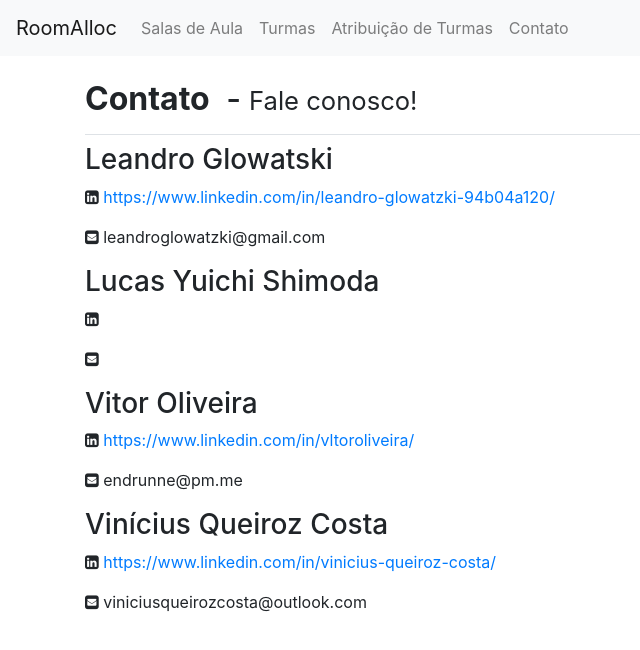
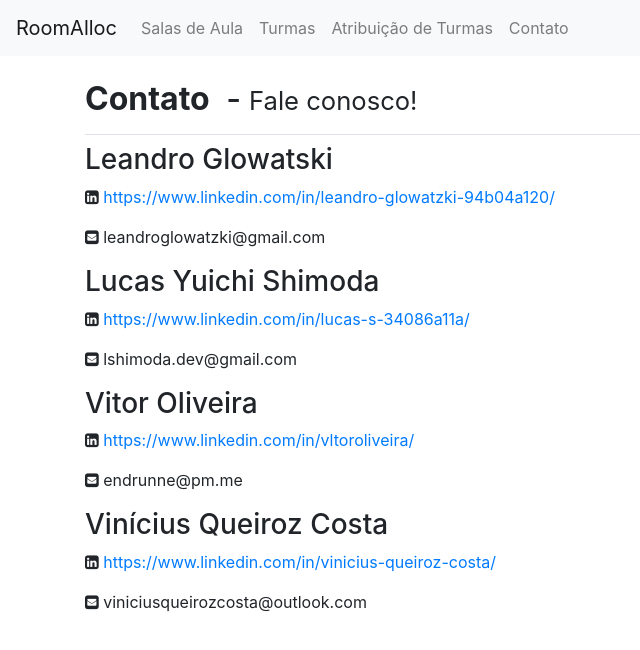
Before and after one commit to endrunne/GACSAP, a React (Create React App) app in the folder App/: page /contato in a window 1280 px wide. Shown: the top 650 px of the page, without its empty margins (0-640 px from the left). Built offline with nearby package versions, Linux system fonts and the light colour scheme.

Commit message:
Adicionado Lucas no Contato :)

```diff
--- a/App/src/pages/contato/principal.js
+++ b/App/src/pages/contato/principal.js
@@ -7,8 +7,8 @@ export const ContatoPage = props => {
         return (
             <div className="container">
                 <Cabecalho titulo="Contato" subtitulo="Fale conosco!"/>
-            <Contato nomeInteiro="Leandro Glowatski" linkedin=" https://www.linkedin.com/in/leandro-glowatzki-94b04a120/" email="leandroglowatzki@gmail.com"></Contato>
-            <Contato nomeInteiro="Lucas Yuichi Shimoda" ></Contato>
+                <Contato nomeInteiro="Leandro Glowatski" linkedin="https://www.linkedin.com/in/leandro-glowatzki-94b04a120/" email="leandroglowatzki@gmail.com"></Contato>
+                <Contato nomeInteiro="Lucas Yuichi Shimoda" linkedin="https://www.linkedin.com/in/lucas-s-34086a11a/" email="lshimoda.dev@gmail.com"></Contato>
                 <Contato nomeInteiro="Vitor Oliveira" linkedin="https://www.linkedin.com/in/vltoroliveira/" email="endrunne@pm.me"></Contato>
                 <Contato nomeInteiro="Vinícius Queiroz Costa" linkedin="https://www.linkedin.com/in/vinicius-queiroz-costa/" email="viniciusqueirozcosta@outlook.com"></Contato>
             </div>
```
Lines whose indentation alone changed are shown as unchanged.
